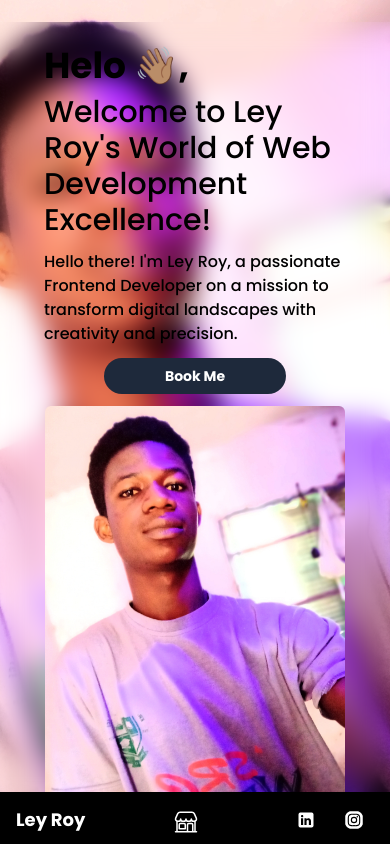
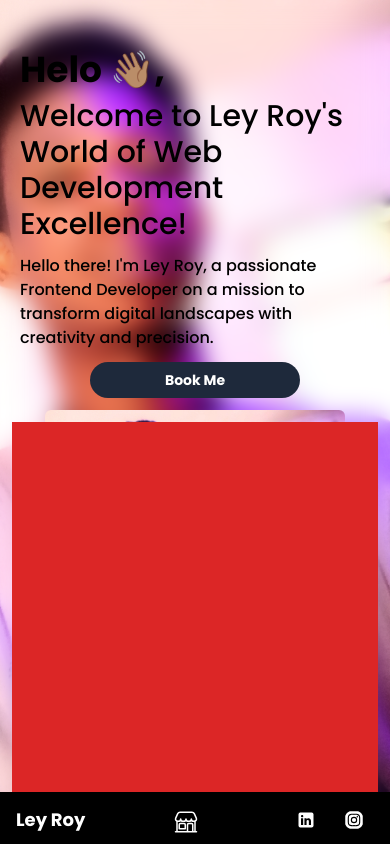
Before and after one commit to leyroy/portfolio, a React (Create React App) app: page / in a window 390 px wide. Shown: the top 844 px of the page. Built offline with nearby package versions, Linux system fonts and the light colour scheme.

Commit message:
fixd the padding and the breakpoints issues

```diff
--- a/public/index.html
+++ b/public/index.html
@@ -2,42 +2,20 @@
 <html lang="en">
   <head>
     <meta charset="utf-8" />
-    <link rel="icon" href="%PUBLIC_URL%/favicon.ico" />
+    <link rel="icon" href="./leyroy.jpg" />
     <meta name="viewport" content="width=device-width, initial-scale=1" />
     <meta name="theme-color" content="#000000" />
     <meta
       name="description"
       content="Web site created using create-react-app"
     />
-    <link rel="apple-touch-icon" href="%PUBLIC_URL%/logo192.png" />
-    <!--
-      manifest.json provides metadata used when your web app is installed on a
-      user's mobile device or desktop. See https://developers.google.com/web/fundamentals/web-app-manifest/
-    -->
-    <link rel="manifest" href="%PUBLIC_URL%/manifest.json" />
-    <!--
-      Notice the use of %PUBLIC_URL% in the tags above.
-      It will be replaced with the URL of the `public` folder during the build.
-      Only files inside the `public` folder can be referenced from the HTML.
+    <link rel="apple-touch-icon" href="leyroy.jpg" />
 
-      Unlike "/favicon.ico" or "favicon.ico", "%PUBLIC_URL%/favicon.ico" will
-      work correctly both with client-side routing and a non-root public URL.
-      Learn how to configure a non-root public URL by running `npm run build`.
-    -->
-    <title>React App</title>
+
+    <title>Ley Roy</title>
   </head>
   <body>
     <noscript>You need to enable JavaScript to run this app.</noscript>
     <div id="root"></div>
-    <!--
-      This HTML file is a template.
-      If you open it directly in the browser, you will see an empty page.
-
-      You can add webfonts, meta tags, or analytics to this file.
-      The build step will place the bundled scripts into the <body> tag.
-
-      To begin the development, run `npm start` or `yarn start`.
-      To create a production bundle, use `npm run build` or `yarn build`.
-    -->
   </body>
 </html>
--- a/src/App.js
+++ b/src/App.js
@@ -24,7 +24,7 @@ export default function App() {
 				contactRef={contactRef}
 			/>
 			<section
-				className="min-h-screen pb-4 flex items-center bg-[url(./Assets/leyroy.jpg)]  bg-no-repeat bg-blend-multiply bg-cover bg-center "
+				className="min-h-screen flex items-center bg-[url(./Assets/leyroy.jpg)]  bg-no-repeat bg-blend-multiply backdrop-blur-md bg-cover bg-center "
 				ref={heroRef}
 				id="home"
 			>
--- a/src/components/ContactForm.js
+++ b/src/components/ContactForm.js
@@ -7,6 +7,12 @@ export default function ContactForm() {
 	const nameRef = useRef();
 	const emailRef = useRef();
 	const requestRef = useRef();
+
+	const clearInputsValues = () => {
+		nameRef.current.value = "";
+		emailRef.current.value = "";
+		requestRef.current.value = "";
+	};
 
 	const handleSubmit = (e) => {
 		const claiantName = nameRef.current.value;
@@ -25,6 +31,7 @@ export default function ContactForm() {
 		) {
 			console.log(data);
 			setError("massage submitted");
+			clearInputsValues();
 			setErrorStatus(true);
 			setTimeout(() => {
 				setError(null);
@@ -46,13 +53,17 @@ export default function ContactForm() {
 			className="relative w-full px-3 sm:px-5 md:px-auto"
 		>
 			{error && (
-				<p
+				<motion.p
+					initial={{ opacity: 0 }}
+					whileInView={{ opacity: 1 }}
+					exit={{ opacity: 0 }}
+					transition={{ delay: 0.2, duration: 0.2 }}
 					className={`absolute m-auto self-center  text-center text-[13px] px-3 py-1 md:py-2 md:text-lg font-normal text-black ${
 						!errorStatus ? "bg-red-600" : "bg-green-600"
 					} rounded-md md:right-2 -top-8 `}
 				>
 					{error}
-				</p>
+				</motion.p>
 			)}
 			<form
 				action="submit"
@@ -101,12 +112,13 @@ export default function ContactForm() {
 					placeholder="Please enter your request here.."
 					className="w-full px-3 py-2 font-serif text-[15px] bg-transparent border rounded-md outline-none border-sky-400  min-h-[9rem] "
 				/>
-				<button
+				<motion.button
+					whileTap={{ scale: 0.9 }}
 					type="submite"
 					className="px-4 py-2 m-auto md:ml-auto w-4/5 md:w-auto rounded-lg font-semibold text-[12px] md:text-[17px] hover:bg-sky-950 duration-300 ease-in-out mt-3 bg-sky-700"
 				>
 					Submite
-				</button>
+				</motion.button>
 			</form>
 		</motion.div>
 	);
--- a/src/components/HeroPage.js
+++ b/src/components/HeroPage.js
@@ -10,13 +10,13 @@ export default function HeroPage({ contactRef }) {
 		});
 	};
 	return (
-		<div className="flex items-center justify-center px-3 mx-auto backdrop-blur-md md:pt-12 bg-none w-fu md:px-16">
-			<div className="flex flex-col items-center justify-center gap-3 px-6 pt-6 md:gap-7 md:flex-row">
+		<div className="flex items-center justify-center w-full min-h-[100vh] px-3 mx-auto backdrop-blur-md bg-none w-fu md:px-16">
+			<div className="relative flex flex-col items-center justify-center gap-3 pt-4 md:pt-12 md:gap-7 md:flex-row">
 				<motion.div
 					initial={{ opacity: 0, x: -10 }}
 					whileInView={{ opacity: 1, x: 0 }}
 					transition={{ delay: 0.36, duration: 0.3 }}
-					className=" gap-3 md:gap-6 px-2 flex items-center justify-center flex-col md:p-4 md:w-[500px]"
+					className=" gap-3 w-full md:gap-6 px-2 flex items-center justify-center flex-col md:p-4 md:w-[500px]"
 				>
 					<div className="text-black sm:px-10 md:px-2 md:text-3xl">
 						<h1 className="mb-2 text-4xl font-bold">Helo 👋🏽,</h1>
@@ -42,7 +42,7 @@ export default function HeroPage({ contactRef }) {
 					initial={{ opacity: 0, x: 10 }}
 					whileInView={{ opacity: 1, x: 0 }}
 					transition={{ delay: 0.2, duration: 0.5 }}
-					className="grid grid-flow-col max-h-[100%] items-center justify-center "
+					className=" relative flex max-h-[100%] items-center justify-center "
 				>
 					<img
 						src={leyroy}
@@ -52,6 +52,7 @@ export default function HeroPage({ contactRef }) {
 						className="object-cover rounded-md md:mt-5"
 					/>
 				</motion.div>
+				<div className="absolute bottom-0 left-0 w-full bg-red-600 md:bottom-auto h-1/2 md:h-full md:w-1/2"></div>
 			</div>
 		</div>
 	);
```
Also changed, not shown: public/leyroy.jpg (added).
